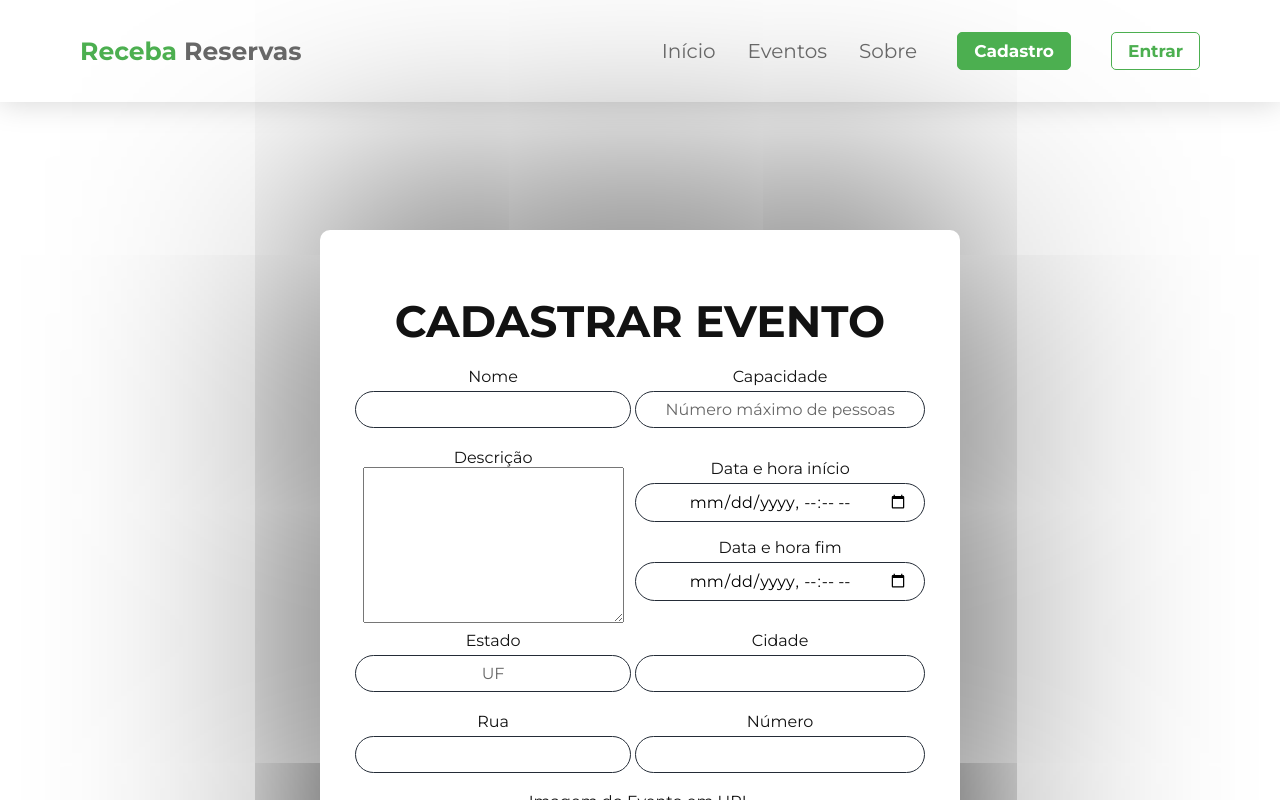
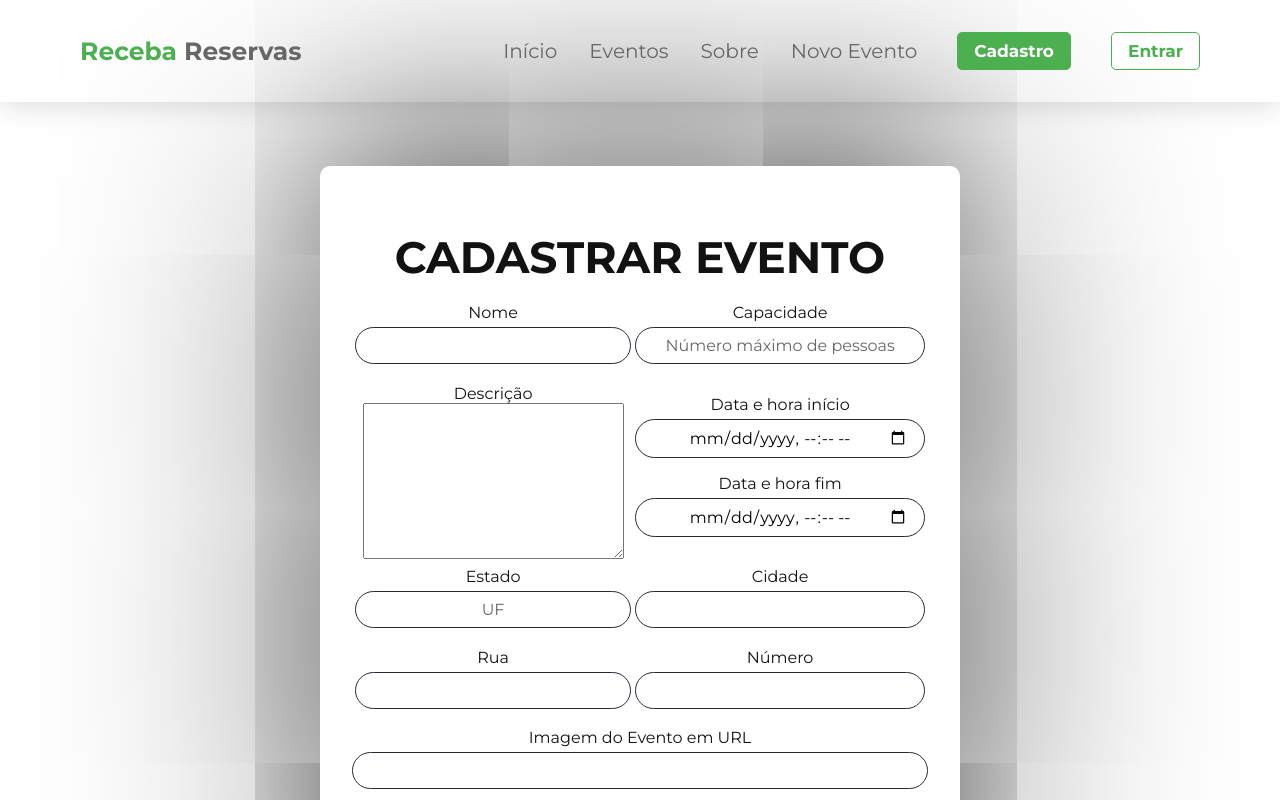
Before and after one commit to anthonyzutter/A3-Sistemas-Distribuidos, a React (Create React App) app: page /addEvent in a window 1280 px wide. Shown: the top 800 px of the page. Built offline with nearby package versions, Linux system fonts and the light colour scheme.

Commit message:
botão adicionar evento

```diff
--- a/src/App.tsx
+++ b/src/App.tsx
@@ -28,6 +28,7 @@ function App() {
             <Link to={"/events"}>Início</Link>
             <Link to={"/events"}>Eventos</Link>
             <a href="#">Sobre</a>
+            <Link to={"/addEvent"}>Novo Evento</Link>
             <Link to={"/signup"}>
               <button className="btn registerAcc">Cadastro</button>
             </Link>
--- a/src/components/AddEvent.tsx
+++ b/src/components/AddEvent.tsx
@@ -3,7 +3,6 @@ import EventDataService from "../service/EventService";
 import { Helmet } from "react-helmet";
 
 import EventData from "../event.type";
-import "../static/Login.css";
 import "../static/addEvent.css";
 
 const AddEvent = () => {
--- a/src/static/addEvent.css
+++ b/src/static/addEvent.css
@@ -10,3 +10,7 @@
 .register input[type="datetime-local"] {
   width: 100%;
 }
+
+.register {
+  margin-top: 10%;
+}
```
